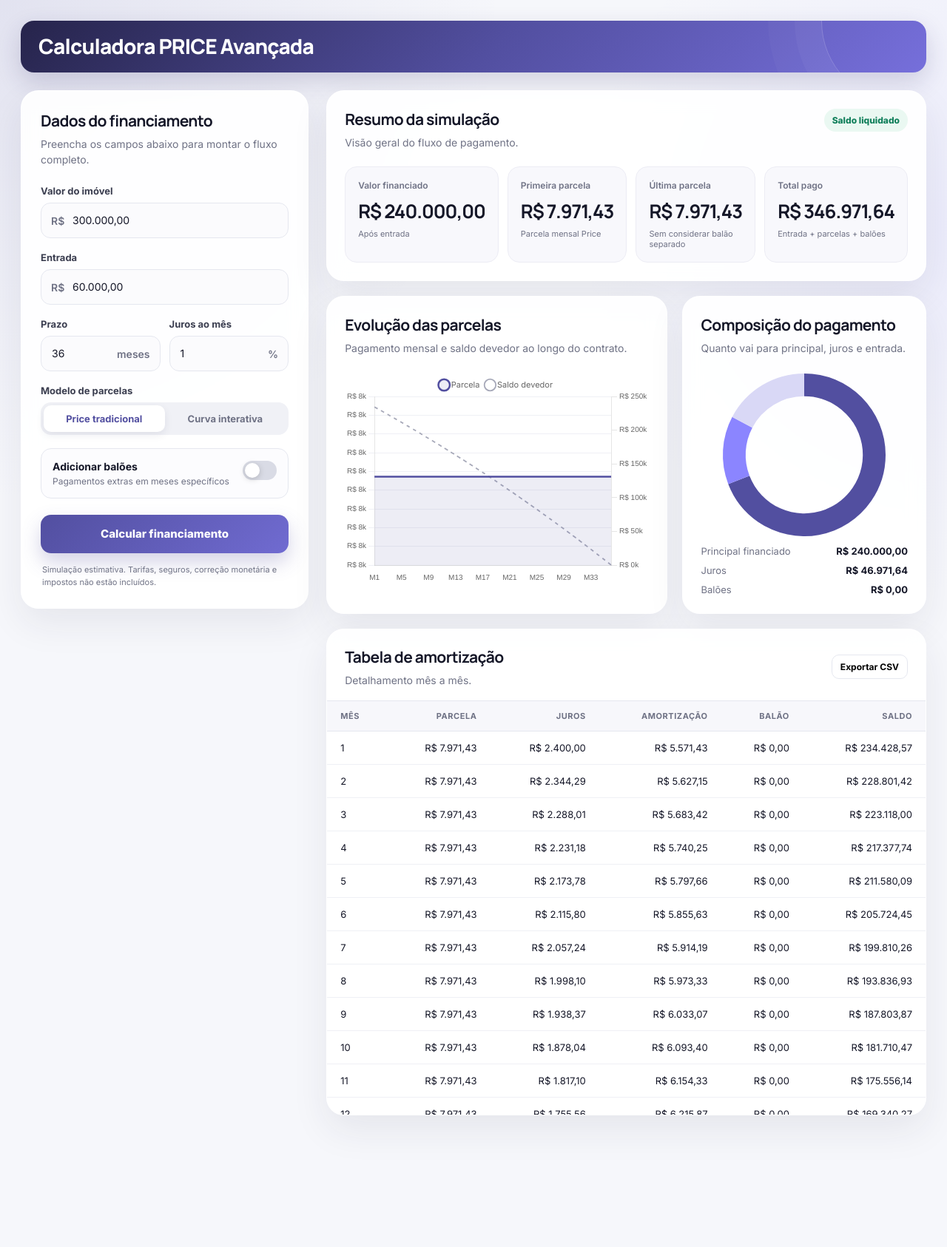
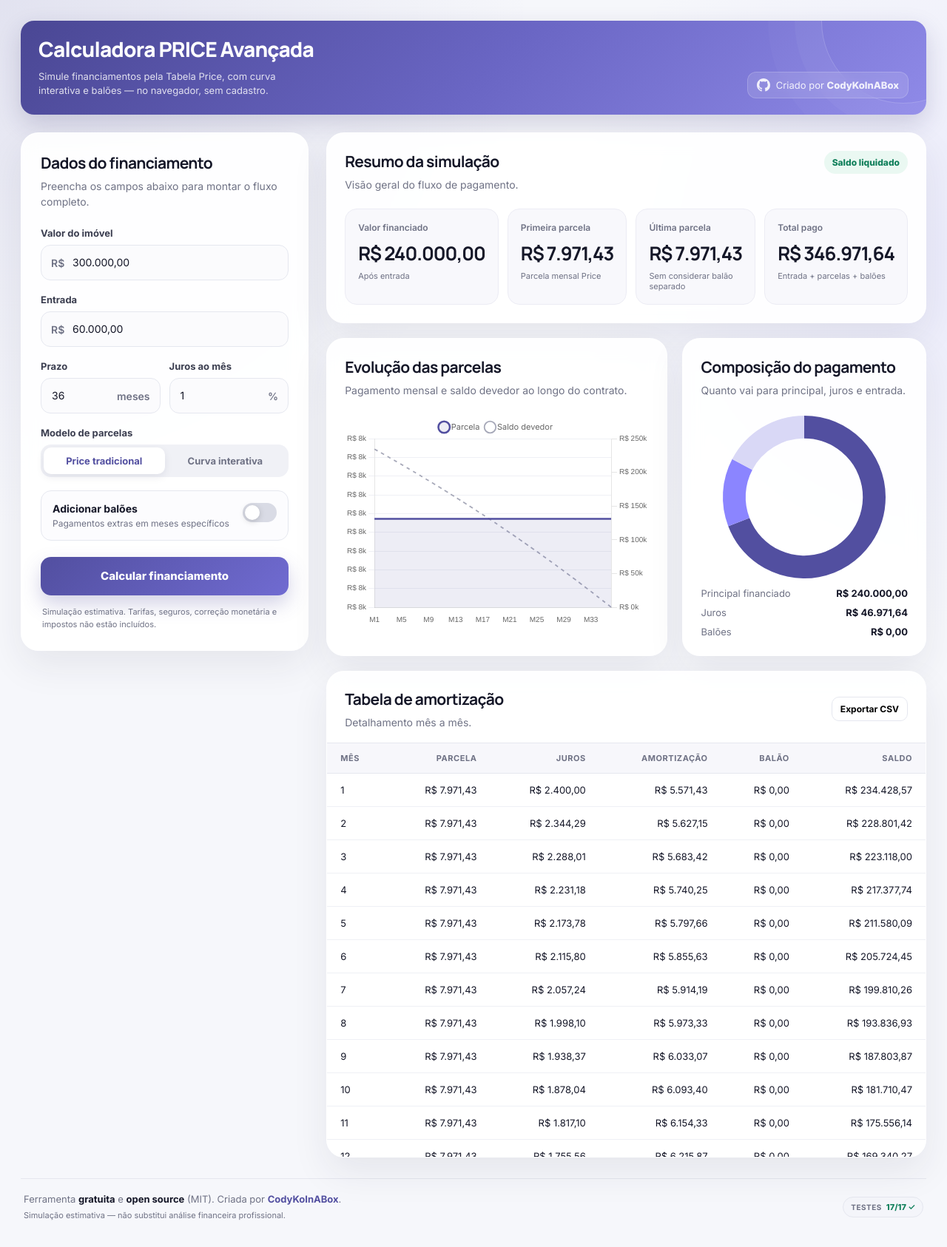
Before and after one commit to CodyKoInABox/calculadora-price, a React (Vite) app: page / in a window 1280 px wide. Shown: the whole page at 74% size. Before the commit the page ends 1536 px from the top, so only its background shows below. Built offline with nearby package versions, Linux system fonts and the light colour scheme.

Commit message:
melhorias ui

```diff
--- a/index.html
+++ b/index.html
@@ -3,8 +3,15 @@
   <head>
     <meta charset="UTF-8" />
     <meta name="viewport" content="width=device-width, initial-scale=1.0" />
-    <title>Calculadora PRICE Avançada</title>
-    <meta name="description" content="Simule financiamentos pela Tabela Price, com parcelas crescentes e balões personalizados." />
+    <title>Calculadora PRICE Avançada — open source</title>
+    <meta name="description" content="Simulador gratuito e open source (MIT) de financiamento pela Tabela Price, com parcelas crescentes e balões. Criado por CodyKoInABox." />
+    <meta name="author" content="CodyKoInABox" />
+    <meta name="keywords" content="price, financiamento, calculadora, amortização, open source, MIT" />
+    <link rel="license" href="https://github.com/CodyKoInABox/pricecalc/blob/main/LICENSE" />
+    <meta property="og:title" content="Calculadora PRICE Avançada" />
+    <meta property="og:description" content="Ferramenta gratuita e open source para simular financiamentos (Tabela Price)." />
+    <meta property="og:type" content="website" />
+    <meta property="og:url" content="https://CodyKoInABox.github.io/pricecalc/" />
     <link rel="preconnect" href="https://fonts.googleapis.com" />
     <link rel="preconnect" href="https://fonts.gstatic.com" crossorigin />
     <link href="https://fonts.googleapis.com/css2?family=Inter:wght@400;500;600;700;800&family=Manrope:wght@600;700;800&display=swap" rel="stylesheet" />
--- a/src/App.jsx
+++ b/src/App.jsx
@@ -3,6 +3,7 @@ import { curvePresets, parseMoney, simulateFinancing } from './math'
 import { formatMoneyInput, exportScheduleCsv, number } from './format'
 import CurveEditor from './components/CurveEditor'
 import ResultsPanel from './components/ResultsPanel'
+import { AuthorCredit, SiteFooter } from './components/SiteMeta'
 
 let balloonSeq = 1
 
@@ -101,7 +102,13 @@ export default function App() {
   return (
     <main className="page">
       <header className="hero">
-        <h1>Calculadora PRICE Avançada</h1>
+        <div className="hero-copy">
+          <h1>Calculadora PRICE Avançada</h1>
+          <p className="hero-lead">
+            Simule financiamentos pela Tabela Price, com curva interativa e balões — no navegador, sem cadastro.
+          </p>
+        </div>
+        <AuthorCredit />
       </header>
 
       <section className="workspace">
@@ -224,6 +231,8 @@ export default function App() {
           />
         </div>
       </section>
+
+      <SiteFooter />
     </main>
   )
 }
--- /dev/null
+++ b/src/components/SiteMeta.jsx
@@ -0,0 +1,75 @@
+import testStatus from '../test-status.json'
+
+const REPO = 'https://github.com/CodyKoInABox/pricecalc'
+const AUTHOR = 'https://github.com/CodyKoInABox'
+
+function GitHubIcon({ size = 18 }) {
+  return (
+    <svg width={size} height={size} viewBox="0 0 16 16" aria-hidden="true" fill="currentColor">
+      <path d="M8 0C3.58 0 0 3.58 0 8c0 3.54 2.29 6.53 5.47 7.59.4.07.55-.17.55-.38 0-.19-.01-.82-.01-1.49-2.01.37-2.53-.49-2.69-.94-.09-.23-.48-.94-.82-1.13-.28-.15-.68-.52-.01-.53.63-.01 1.08.58 1.23.82.72 1.21 1.87.87 2.33.66.07-.52.28-.87.51-1.07-1.78-.2-3.64-.89-3.64-3.95 0-.87.31-1.59.82-2.15-.08-.2-.36-1.02.08-2.12 0 0 .67-.21 2.2.82.64-.18 1.32-.27 2-.27s1.36.09 2 .27c1.53-1.04 2.2-.82 2.2-.82.44 1.1.16 1.92.08 2.12.51.56.82 1.27.82 2.15 0 3.07-1.87 3.75-3.65 3.95.29.25.54.73.54 1.48 0 1.07-.01 1.93-.01 2.2 0 .21.15.46.55.38A8.01 8.01 0 0 0 16 8c0-4.42-3.58-8-8-8" />
+    </svg>
+  )
+}
+
+function formatUpdatedAt(iso) {
+  if (!iso) return null
+  try {
+    return new Intl.DateTimeFormat('pt-BR', { dateStyle: 'short' }).format(new Date(iso))
+  } catch {
+    return null
+  }
+}
+
+export function AuthorCredit() {
+  return (
+    <a
+      className="author-credit"
+      href={AUTHOR}
+      target="_blank"
+      rel="noopener noreferrer"
+    >
+      <GitHubIcon />
+      <span>
+        Criado por <strong>CodyKoInABox</strong>
+      </span>
+    </a>
+  )
+}
+
+export function TestBadge() {
+  const ok = testStatus.success && testStatus.failed === 0
+  const updated = formatUpdatedAt(testStatus.updatedAt)
+
+  return (
+    <a
+      className={`test-badge${ok ? ' ok' : ' fail'}`}
+      href={`${REPO}/actions`}
+      target="_blank"
+      rel="noopener noreferrer"
+      title={updated ? `Última execução: ${updated}` : undefined}
+    >
+      <span className="test-badge-label">Testes</span>
+      <strong className="test-badge-value">
+        {ok ? `${testStatus.passed}/${testStatus.total} ✓` : `${testStatus.failed} falha(s)`}
+      </strong>
+    </a>
+  )
+}
+
+export function SiteFooter() {
+  return (
+    <footer className="site-footer">
+      <div className="site-footer-copy">
+        <p>
+          Ferramenta <strong>gratuita</strong> e <strong>open source</strong> (MIT).
+          Criada por{' '}
+          <a href={AUTHOR} target="_blank" rel="noopener noreferrer">CodyKoInABox</a>.
+        </p>
+        <p className="site-footer-note">
+          Simulação estimativa — não substitui análise financeira profissional.
+        </p>
+      </div>
+      <TestBadge />
+    </footer>
+  )
+}
--- a/src/index.css
+++ b/src/index.css
@@ -32,13 +32,18 @@ body {
 .page { max-width: 1440px; margin: 0 auto; padding: 28px; }
 
 .hero {
-  background: linear-gradient(135deg, #26244b 0%, #524fa0 52%, #766fdb 100%);
+  background: linear-gradient(135deg, #4a4794 0%, #6a66c4 52%, #8f8ae8 100%);
   color: white;
   border-radius: 18px;
-  padding: 18px 24px;
+  padding: 22px 24px;
   box-shadow: 0 12px 32px rgba(44, 40, 100, .18);
   position: relative;
   overflow: hidden;
+  display: flex;
+  flex-wrap: wrap;
+  align-items: flex-end;
+  justify-content: space-between;
+  gap: 16px 24px;
 }
 
 .hero::after {
@@ -53,15 +58,123 @@ body {
   box-shadow: 0 0 0 36px rgba(255,255,255,.035), 0 0 0 72px rgba(255,255,255,.025);
 }
 
+.hero-copy, .author-credit { position: relative; z-index: 1; }
+
 .hero h1 {
-  position: relative;
-  z-index: 1;
   font-family: Manrope;
   font-size: clamp(20px, 2.4vw, 28px);
   font-weight: 800;
   line-height: 1.2;
   margin: 0;
   letter-spacing: -.03em;
+  text-box: trim-both cap alphabetic;
+}
+
+.hero-lead {
+  margin: 10px 0 0;
+  max-width: 46ch;
+  font-size: 13px;
+  line-height: 1.5;
+  color: rgba(255,255,255,.82);
+}
+
+.author-credit {
+  display: inline-flex;
+  align-items: center;
+  gap: 8px;
+  padding: 8px 12px;
+  border-radius: 12px;
+  background: rgba(255,255,255,.12);
+  border: 1px solid rgba(255,255,255,.18);
+  color: rgba(255,255,255,.88);
+  text-decoration: none;
+  font-size: 13px;
+  backdrop-filter: blur(8px);
+  transition: background .18s, border-color .18s;
+  flex-shrink: 0;
+}
+
+.author-credit:hover {
+  background: rgba(255,255,255,.2);
+  border-color: rgba(255,255,255,.36);
+  color: white;
+}
+
+.author-credit strong {
+  font-weight: 800;
+  text-box: trim-both cap alphabetic;
+}
+
+.author-credit svg { flex-shrink: 0; }
+
+.test-badge {
+  display: inline-flex;
+  align-items: center;
+  gap: 6px;
+  padding: 6px 10px;
+  border-radius: 999px;
+  background: #f4f5fa;
+  border: 1px solid var(--border);
+  color: var(--text);
+  text-decoration: none;
+  transition: background .18s, border-color .18s;
+  flex-shrink: 0;
+}
+
+.test-badge:hover {
+  background: var(--primary-soft);
+  border-color: #d9daf0;
+}
+
+.test-badge-label {
+  font-size: 10px;
+  font-weight: 700;
+  letter-spacing: .05em;
+  text-transform: uppercase;
+  color: var(--muted);
+  text-box: trim-both cap alphabetic;
+}
+
+.test-badge-value {
+  font-size: 11px;
+  font-weight: 800;
+  text-box: trim-both cap alphabetic;
+}
+
+.test-badge.ok .test-badge-value { color: var(--success); }
+.test-badge.fail .test-badge-value { color: var(--danger); }
+
+.site-footer {
+  margin-top: 28px;
+  padding: 18px 4px 6px;
+  border-top: 1px solid var(--border);
+  display: flex;
+  flex-wrap: wrap;
+  align-items: center;
+  justify-content: space-between;
+  gap: 14px 20px;
+}
+
+.site-footer-copy p {
+  margin: 0;
+  font-size: 13px;
+  color: var(--muted);
+  line-height: 1.5;
+}
+
+.site-footer-copy strong { color: var(--text); font-weight: 700; }
+
+.site-footer-copy a {
+  color: var(--primary);
+  font-weight: 700;
+  text-decoration: none;
+}
+
+.site-footer-copy a:hover { text-decoration: underline; }
+
+.site-footer-note {
+  margin-top: 4px !important;
+  font-size: 11px !important;
 }
 
 .workspace {
@@ -208,10 +321,11 @@ tr.balloon-row td { background: #fff9ee; }
 }
 @media (max-width: 760px) {
   .page { padding: 14px; }
-  .hero { padding: 14px 18px; border-radius: 14px; }
+  .hero { padding: 16px 18px; border-radius: 14px; }
   .visual-grid { grid-template-columns: 1fr; }
   .cards { grid-template-columns: 1fr 1fr; }
   .summary-top { flex-direction: column; }
+  .site-footer { align-items: flex-start; }
 }
 @media (max-width: 480px) {
   .form-panel, .summary, .chart-card, .breakdown { padding: 19px; }
--- /dev/null
+++ b/src/test-status.json
@@ -0,0 +1,7 @@
+{
+  "passed": 17,
+  "failed": 0,
+  "total": 17,
+  "success": true,
+  "updatedAt": "2026-07-24T00:41:19.745Z"
+}
```
Also changed, not shown: package.json (+20 -1 lines), scripts/write-test-status.mjs (added, +20 -0 lines), 2 other files (tests, documents, lock files or other folders).
